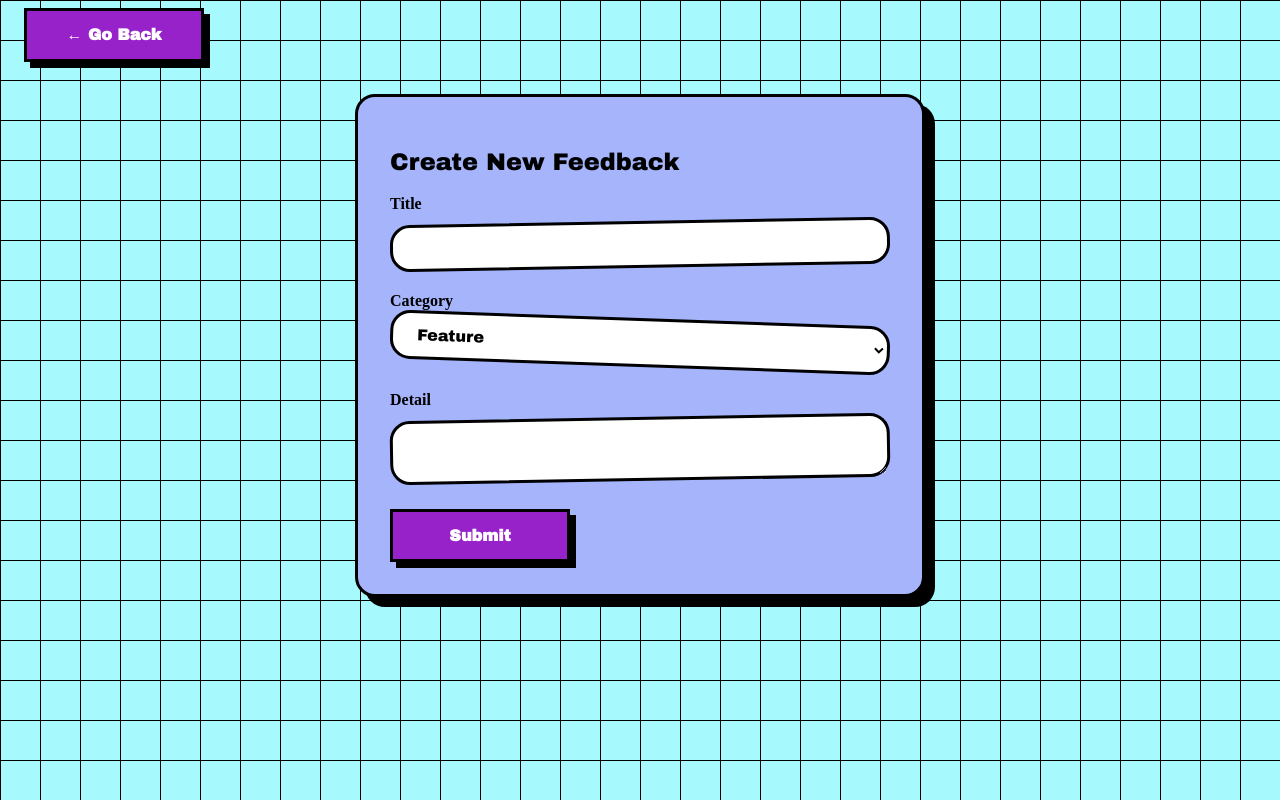
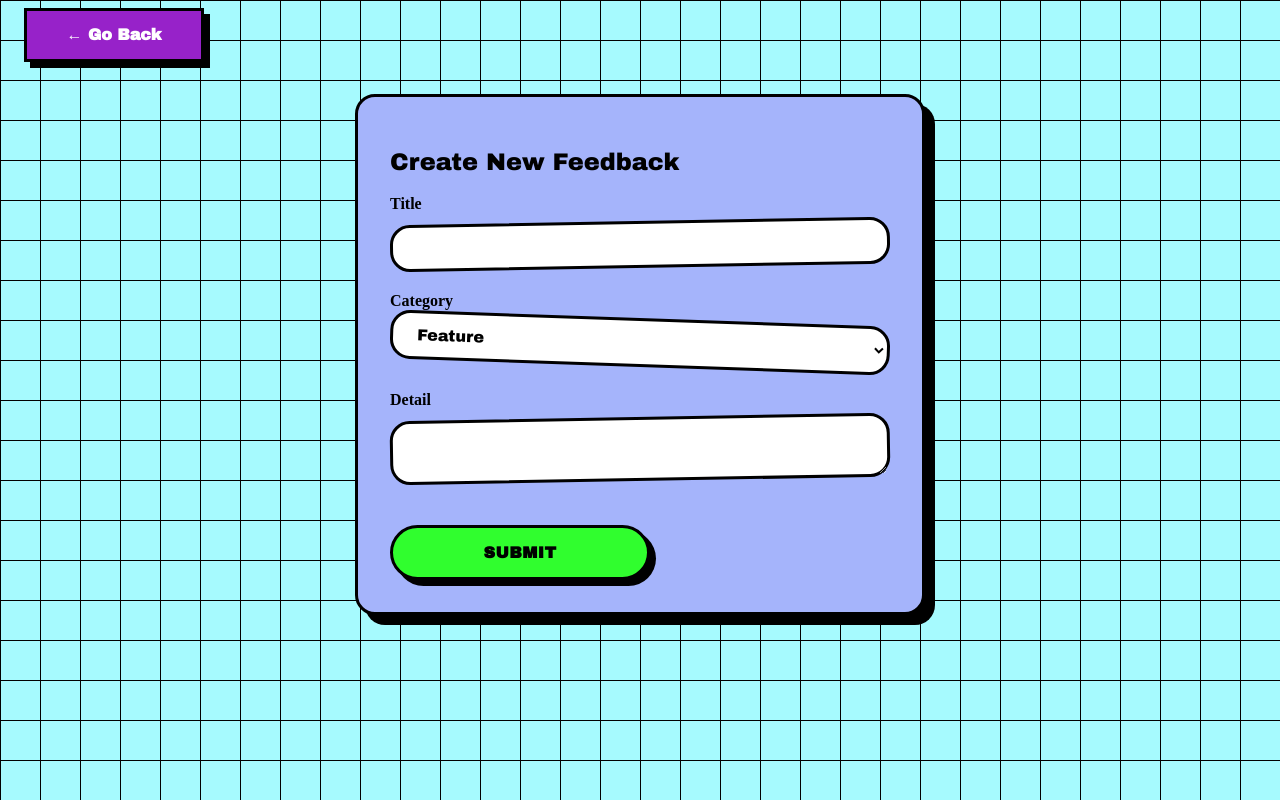
Before and after one commit to LunaVolcan/product-management-app, a React (Vite) app: page /new-feedback in a window 1280 px wide. Built offline with nearby package versions, Linux system fonts and the light colour scheme.

Commit message:
submit button styling

```diff
--- a/src/App.css
+++ b/src/App.css
@@ -178,6 +178,10 @@ p {
   background: #FF66BA;
   color: black;
 }
+.empty-button:active {
+  transform: rotate(0deg);
+  box-shadow: 1px 1px 0px rgba(0, 0, 0, 1);
+}
 
 /* Top Bar */
 .top-bar {
@@ -196,7 +200,7 @@ p {
 
 /* Buttons */
 /* Neobrutalist Buttons */
-.add-feedback, .submit-button, .go-back-button {
+.add-feedback, .go-back-button {
   background: var(--secondary);
   color: white;
   font-family: var(--text);
@@ -212,14 +216,44 @@ p {
   transition: all 0.3s ease;
 }
 
-.add-feedback:hover, .submit-button:hover, .go-back-button:hover {
+.add-feedback:hover, .go-back-button:hover {
   transform: translate(3px, 3px);
   box-shadow: 3px 3px 0px rgba(0, 0, 0, 1);
 }
 
-.add-feedback:active, .submit-button:active, .go-back-button:active {
+.add-feedback:active, .go-back-button:active {
   transform: translate(6px, 6px);
   box-shadow: 1px 1px 0px rgba(0, 0, 0, 1);
+}
+
+
+.submit-button {
+  background: #30FE2E;
+  color: #000;
+  font-family: var(--text);
+  font-size: 1rem;
+  font-weight: 800;
+  text-transform: uppercase;
+  padding: 1rem 2rem;
+  border: 3px solid var(--primary);
+  border-radius: 2rem; /* Super pill-style round */
+  box-shadow: 6px 6px 0 rgba(0, 0, 0, 1);
+  transition: all 0.2s ease;
+  width: 100%;
+  max-width: 260px;
+  margin-top: 1rem;
+  letter-spacing: 0.5px;
+}
+
+.submit-button:hover {
+  background: #FEA6F5;
+  transform: translate(2px, 2px);
+  box-shadow: 2px 2px 0 rgba(0, 0, 0, 1);
+}
+
+.submit-button:active {
+  transform: translate(4px, 4px);
+  box-shadow: 0 0 0 rgba(0, 0, 0, 1);
 }
 
 
```
